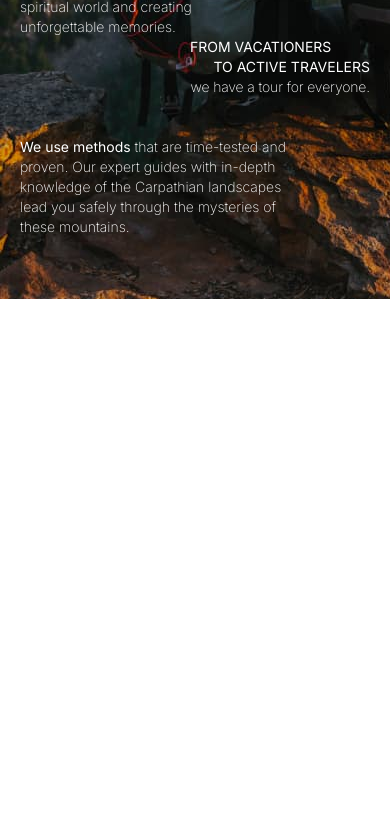
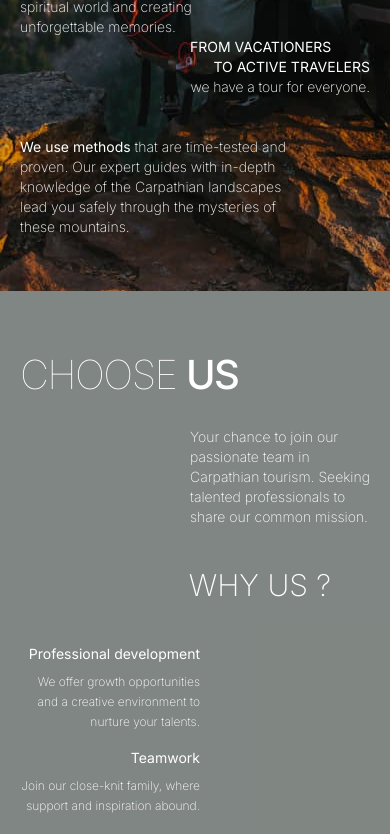
Before and after one commit to emmabaka/carp-travel, a Next.js app: page / in a window 390 px wide. Shown: the part 1156-1990 px from the top of the page. Before the commit the page ends 1455 px from the top, so only its background shows below. Built offline with nearby package versions, Linux system fonts and the light colour scheme; a web font is replaced by a local one.

Commit message:
feat: add choose us section mobile version

```diff
--- a/src/app/globals.css
+++ b/src/app/globals.css
@@ -5,3 +5,9 @@
 :root {
   scroll-behavior: smooth;
 }
+
+@layer components {
+  .content-container {
+    @apply m-auto pr-5 pl-5;
+  }
+}
--- a/src/app/page.js
+++ b/src/app/page.js
@@ -1,7 +1,7 @@
 import Hero from "@/components/Hero/Hero";
 import Header from "@/components/Header/Header";
-import Image from "next/image";
 import About from "@/components/About/About";
+import ChooseUs from "@/components/ChooseUs/ChooseUs";
 
 export default function Home() {
   return (
@@ -9,6 +9,7 @@ export default function Home() {
       <Header />
       <Hero />
       <About />
+      <ChooseUs />
     </>
   );
 }
--- a/src/components/About/About.jsx
+++ b/src/components/About/About.jsx
@@ -1,7 +1,7 @@
 const About = () => {
   return (
     <section className=" bg-about bg-backgroundSections pt-[55px] pb-[54px]">
-      <div className="m-auto pr-5 pl-5 pb-2">
+      <div className="content-container">
         <h2 className="text-40 text-white font-medium tracking-[-1.6px]">
           <span className="font-thin">Who</span> we are
         </h2>
--- /dev/null
+++ b/src/components/ChooseUs/ChooseUs.jsx
@@ -0,0 +1,56 @@
+const advantages = [
+  {
+    id: 1,
+    title: "Professional development",
+    desc: "We offer growth opportunities and a creative environment to nurture your talents.",
+  },
+  {
+    id: 2,
+    title: "Teamwork",
+    desc: "Join our close-knit family, where support and inspiration abound.",
+  },
+  {
+    id: 3,
+    title: "Stimulating work environment",
+    desc: "Flexibility and remote options for a comfortable experience.",
+  },
+  {
+    id: 4,
+    title: "Exciting challenges",
+    desc: "Unleash your potential through unforgettable projects showcasing Carpathian beauty.Flexibility and remote options for a comfortable experience.",
+  },
+];
+const ChooseUs = () => {
+  return (
+    <section className="bg-backgroundSections py-[56px]">
+      <div className="content-container">
+        <div className="pb-9">
+          <h2 className="text-40 text-white font-thin leading-[56px] tracking-[-1.6px] uppercase pb-6">
+            Choose <span className="font-medium">us</span>
+          </h2>
+          <p className="text-14 text-white font-extralight leading-5 max-w-[180px] ml-auto">
+            Your chance to join our passionate team in Carpathian tourism.
+            Seeking talented professionals to share our common mission.
+          </p>
+        </div>
+        <h3 className="text-30 text-white font-extralight text-right uppercase pr-[39px] pb-9">
+          Why us ?
+        </h3>
+        <ul className=" flex flex-col gap-4 max-w-[180px]">
+          {advantages.map((item) => (
+            <li key={item.id}>
+              <h3 className="text-14 text-white text-right leading-5 pb-2">
+                {item.title}
+              </h3>
+              <p className="text-12 font-extralight text-white text-right leading-5">
+                {item.desc}
+              </p>
+            </li>
+          ))}
+        </ul>
+      </div>
+    </section>
+  );
+};
+
+export default ChooseUs;
--- a/src/components/Hero/Hero.jsx
+++ b/src/components/Hero/Hero.jsx
@@ -3,7 +3,7 @@ import s from "./Hero.module.css";
 const Hero = () => {
   return (
     <section className={`${s.heroSection} bg-hero pt-[105px] pb-14`}>
-      <div className="m-auto pr-5 pl-5">
+      <div className="content-container">
         <div className="tex text-right ">
           <h2 className="flex flex-col">
             <div className="text-37 font-medium text-white leading-tight">
```
Also changed, not shown: src/components/Header/Header.jsx (+1 -1 lines).
